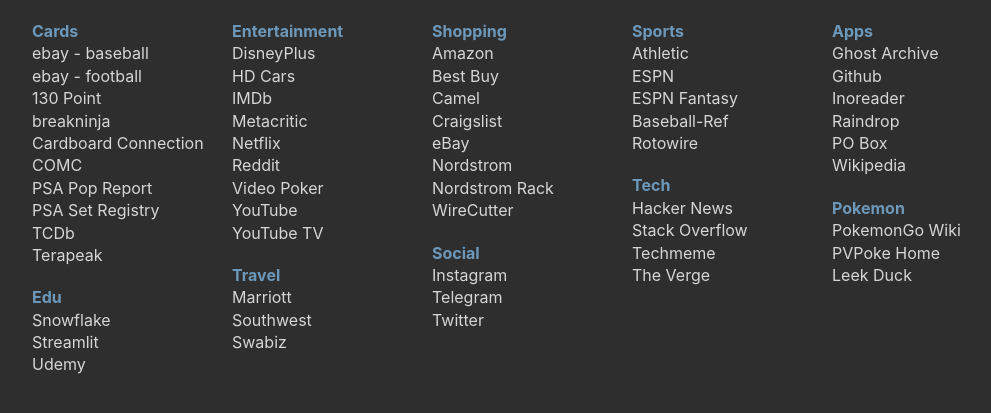
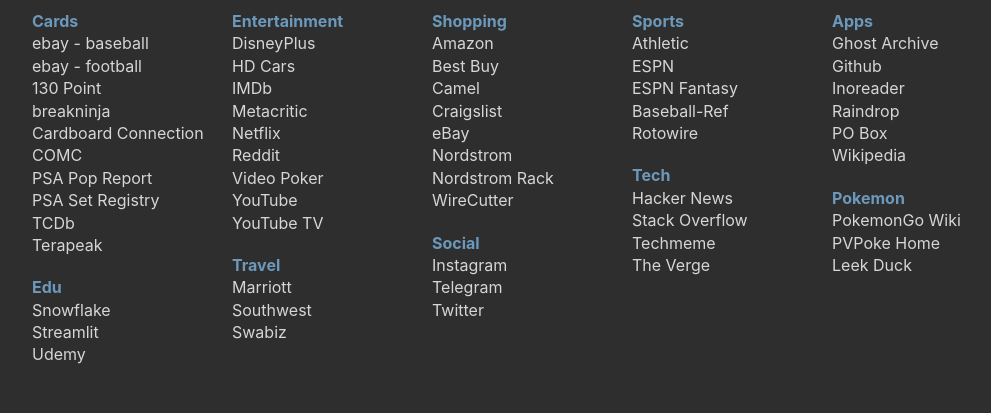
Before and after one commit to jimg72/jimg72.github.io, a Jekyll site: the page built from start.html, in a window 1280 px wide. Shown: the top 413 px of the page, without its empty margins (96-1087 px from the left). Built offline with Jekyll 4.4.1, drawn with Linux system fonts in a browser that asks for light colours.

Commit message:
Update style.css

```diff
--- a/assets/css/style.css
+++ b/assets/css/style.css
@@ -27,7 +27,7 @@
 }
 
 .container {
-    margin: 20px auto 0 auto;
+    margin: 0 auto;
 }
 
 .container-narrow {
```
